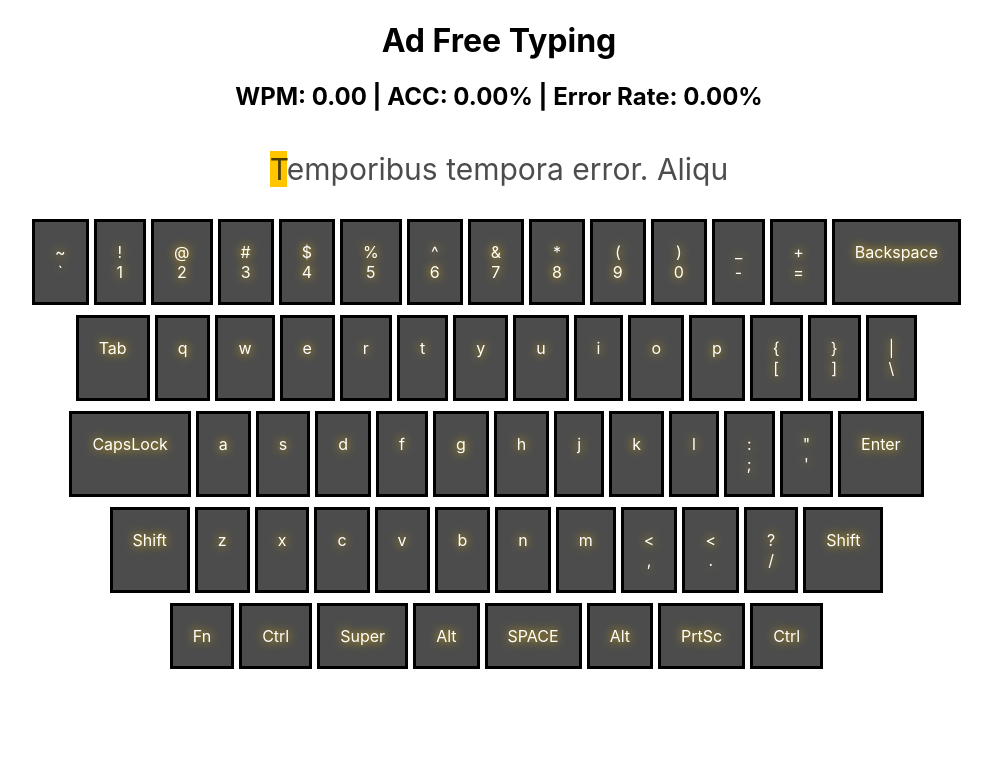
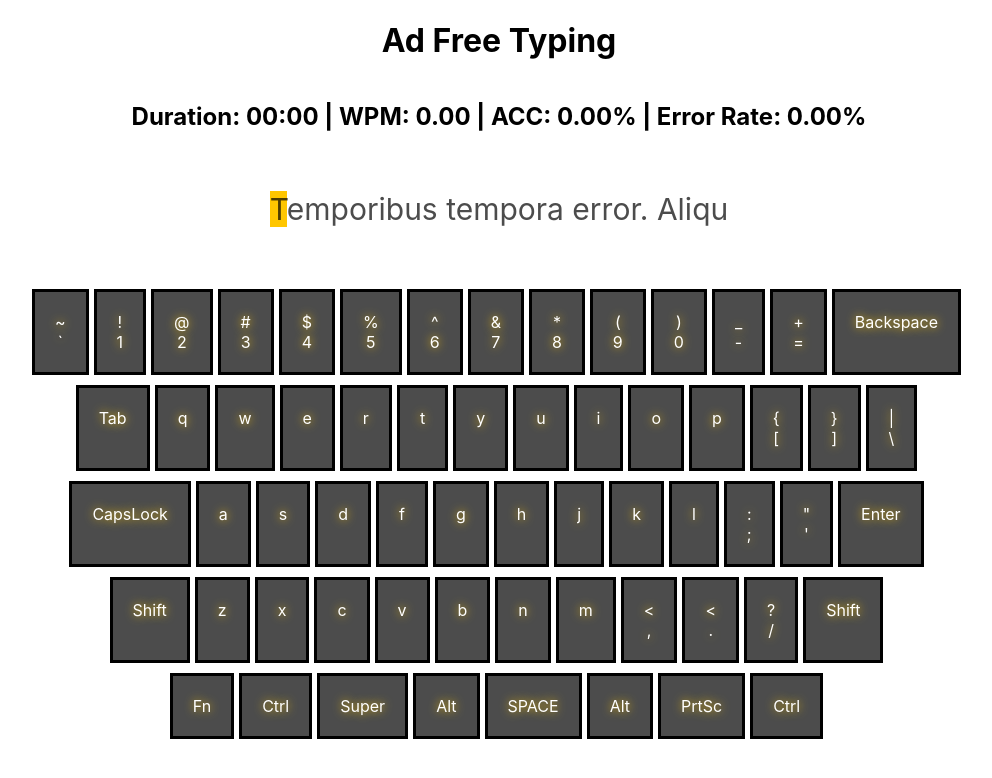
Before and after one commit to jstephensdev/ad-free-typing, a React (Create React App) app: page / in a window 1280 px wide. Shown: the top 778 px of the page, without its empty margins (141-1133 px from the left). Built offline with nearby package versions, Linux system fonts and the light colour scheme.

Commit message:
a few improvements, duration, readme update

```diff
--- a/src/App.tsx
+++ b/src/App.tsx
@@ -6,8 +6,8 @@ export const App = () => {
         <div className="app">
             <header>
                 <h1>Ad Free Typing</h1>
-                <Keyboard />
             </header>
+            <Keyboard />
         </div>
     );
 };
--- a/src/components/Keyboard.tsx
+++ b/src/components/Keyboard.tsx
@@ -47,9 +47,8 @@ export const Keyboard = () => {
             if (leftPadding.length > 0) {
                 setLeftPadding(leftPadding.substring(1));
             }
-            updatedOutgoingChars += currentChar;
 
-            setOutgoingChars(updatedOutgoingChars);
+            setOutgoingChars((updatedOutgoingChars += currentChar));
             setTypedChars(updatedTypedChars);
             setCurrentChar(incomingChars.charAt(0));
 
@@ -94,12 +93,20 @@ export const Keyboard = () => {
     return (
         <>
             <section>
-                <h2>{`WPM: ${wpm} | ACC: ${accuracy}% | Error Rate: ${
+                <h2>{`Duration: ${
+                    startTime === 0
+                        ? '00:00'
+                        : new Date(currentTime() - startTime)
+                              .toLocaleTimeString('en-US')
+                              .slice(2, 7)
+                } | WPM: ${wpm} | ACC: ${accuracy}% | Error Rate: ${
                     accuracy === '0.00'
                         ? '0.00'
                         : (100 - Number(accuracy)).toFixed(2)
                 }%`}</h2>
-                <p className="text-section">
+            </section>
+            <section className="text-section">
+                <p>
                     <span className="character-out">
                         {(leftPadding + outgoingChars).slice(-30)}
                     </span>
```
Also changed, not shown: 1 other file (tests, documents, lock files or other folders).
